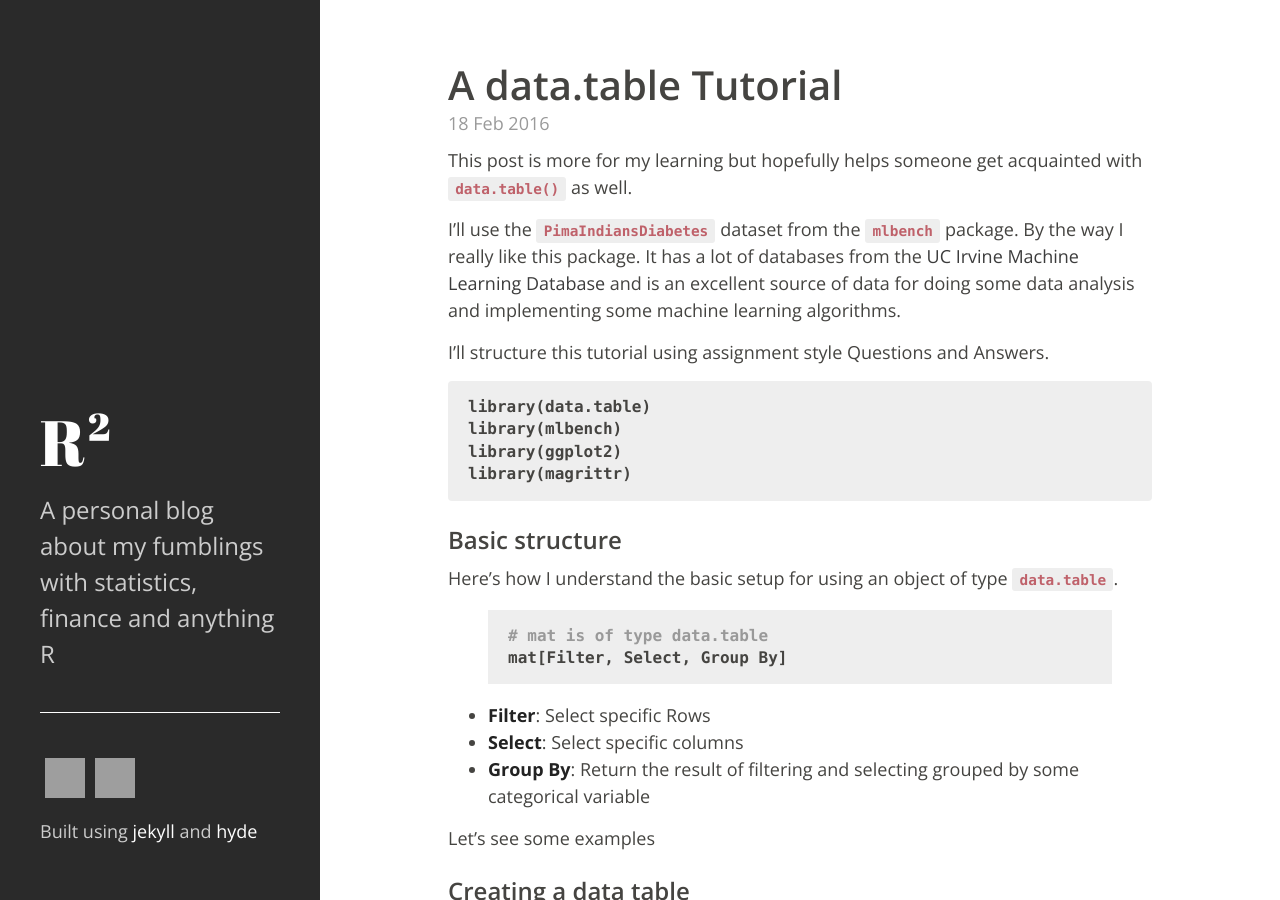
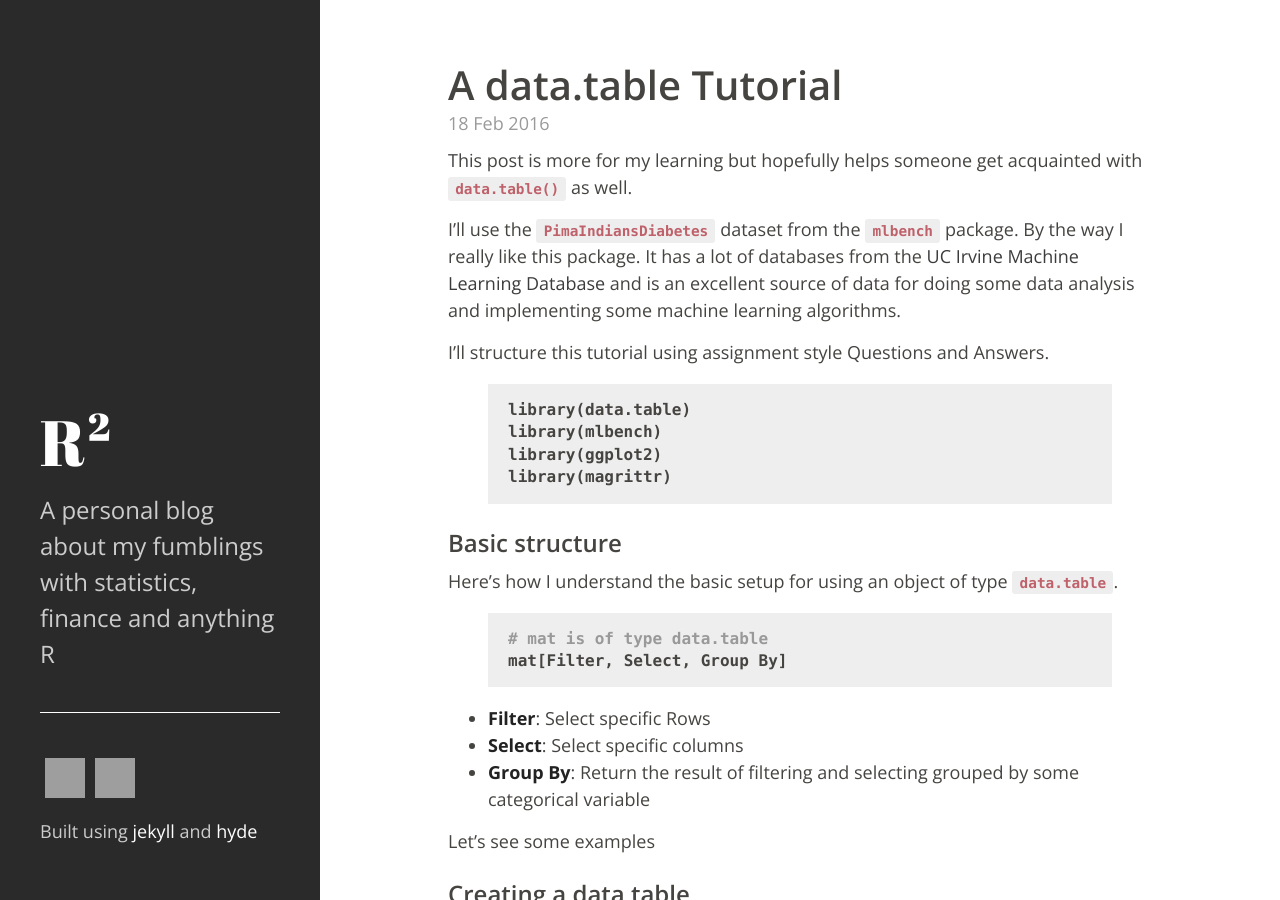
Before and after one commit to AmelieSONG/royr2.github.io, a Jekyll site: the page built from _posts/2016-02-18-Data Table Tutorial.md, in a window 1280 px wide and 900 px high. Built offline with Jekyll 4.4.1, drawn with Linux system fonts in a browser that asks for light colours; comment, search, counter and statistics services are not loaded; grey boxes are pictures that could not be loaded.

Commit message:
Update 2016-02-18-Data Table Tutorial.md

````diff
--- a/_posts/2016-02-18-Data Table Tutorial.md
+++ b/_posts/2016-02-18-Data Table Tutorial.md
@@ -12,12 +12,12 @@ I'll structure this tutorial using assignment style Questions and Answers.
 
 
 
-```r
+{% highlight r %}
 library(data.table)
 library(mlbench)
 library(ggplot2)
 library(magrittr)
-```
+{% endhighlight %}
 
 ### Basic structure
 Here's how I understand the basic setup for using an object of type `data.table`.
@@ -36,14 +36,14 @@ Let's see some examples
 
 ### Creating a data table
 
-{% highlight r %}
+``` r
 data("PimaIndiansDiabetes")
 ds <- data.table(PimaIndiansDiabetes)
 
 # Since a data table supports all functions that be
 # used on a dataframe we can do this
 str(ds)
-{% endhighlight %}
+```
 
 
 
````
